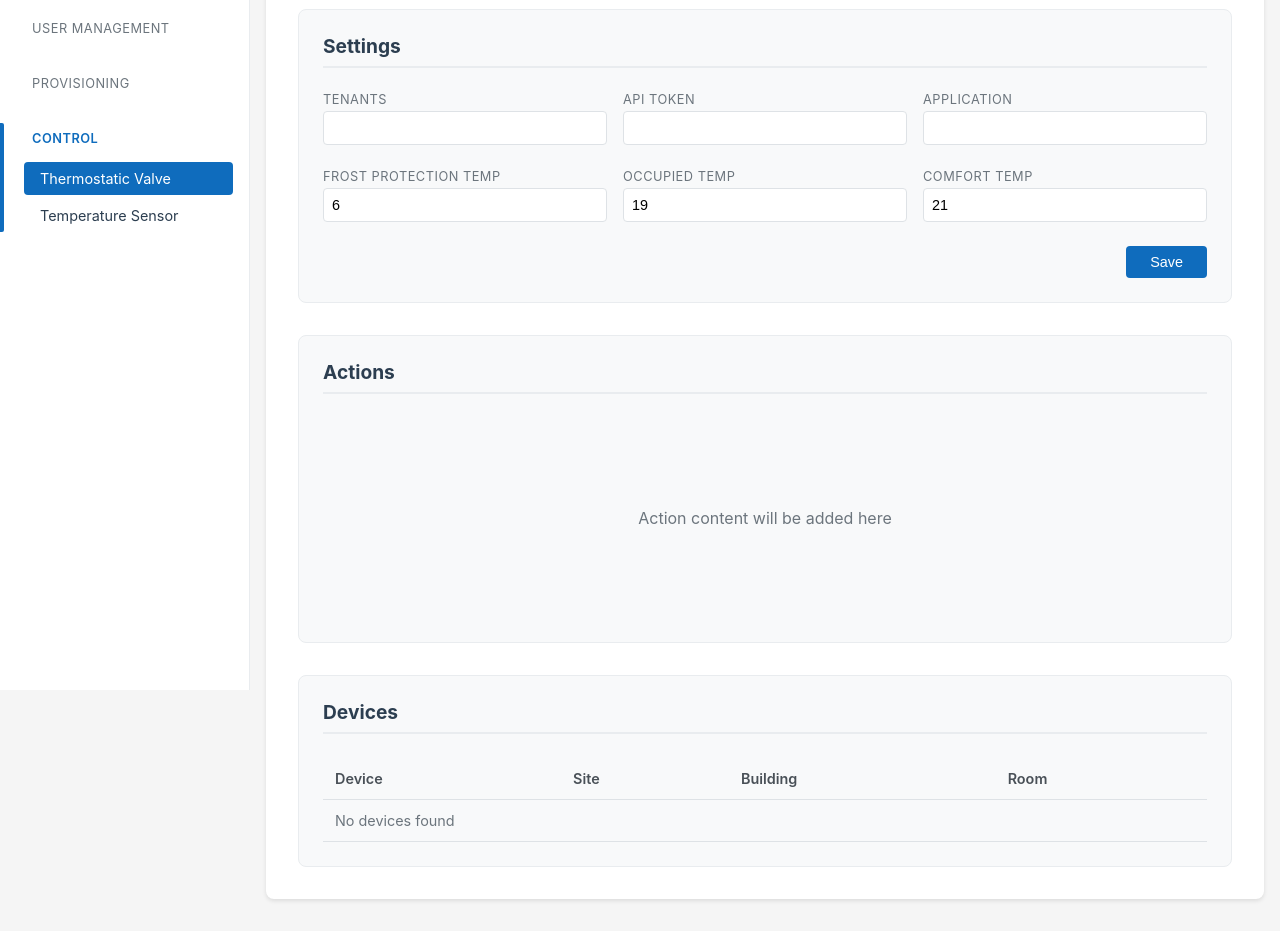
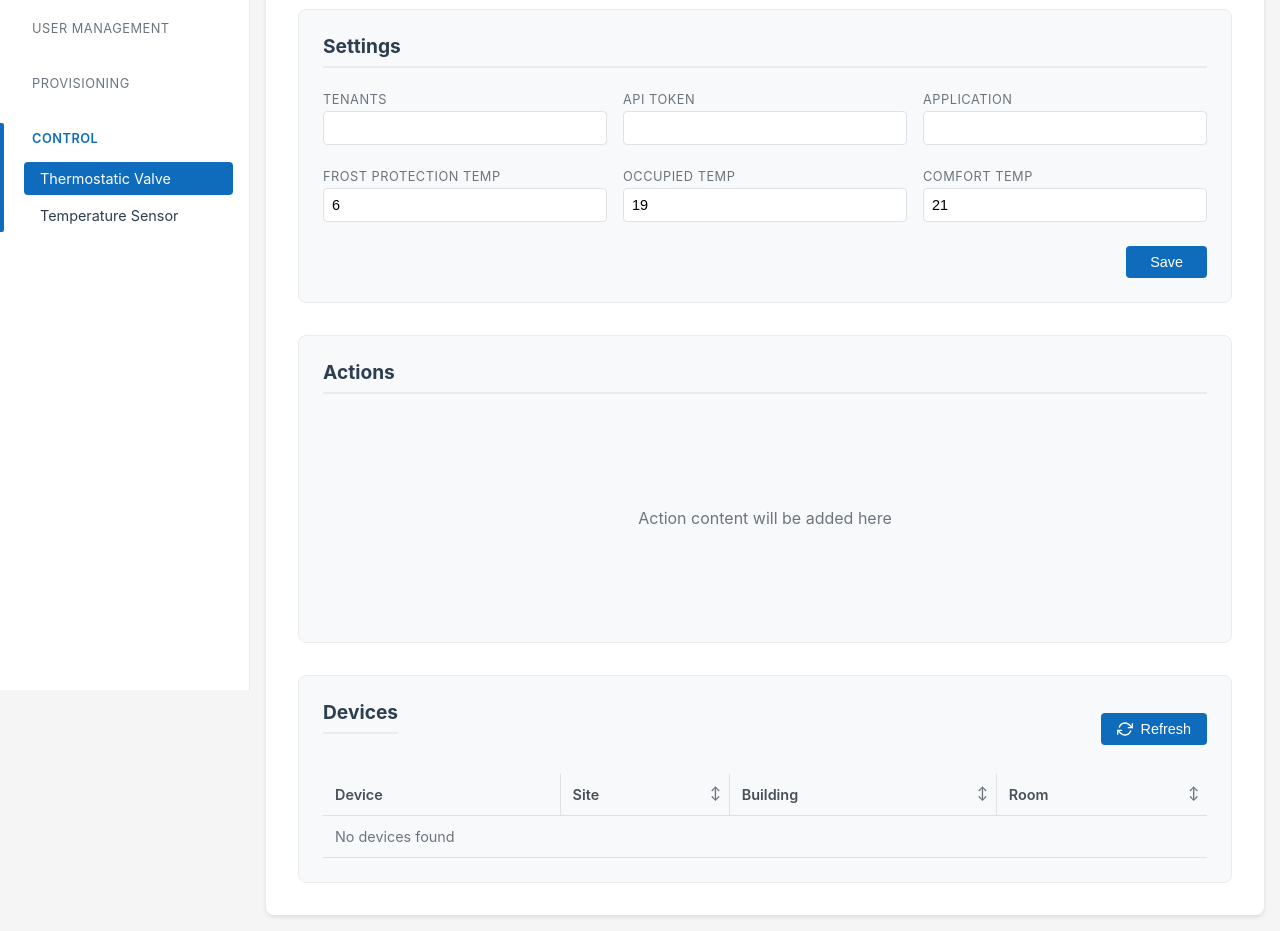
Before and after one commit to SylvainMontagny/iot-platform-webApp, a website: page public/index.html in a window 1280 px wide. Shown: the part 110-1041 px from the top of the page. Drawn offline with Linux system fonts and the light colour scheme.

Commit message:
✨ Add refresh button and filter buttons

```diff
--- a/public/index.html
+++ b/public/index.html
@@ -102,15 +102,46 @@
 
             <!-- Device Section -->
             <section class="device-section">
-              <h2>Devices</h2>
+              <div class="device-header">
+                <h2>Devices</h2>
+                <button class="refresh-button" title="Refresh devices">
+                  <svg
+                    xmlns="http://www.w3.org/2000/svg"
+                    width="16"
+                    height="16"
+                    viewBox="0 0 24 24"
+                    fill="none"
+                    stroke="currentColor"
+                    stroke-width="2"
+                    stroke-linecap="round"
+                    stroke-linejoin="round"
+                  >
+                    <path d="M23 4v6h-6"></path>
+                    <path d="M1 20v-6h6"></path>
+                    <path
+                      d="M3.51 9a9 9 0 0 1 14.85-3.36L23 10M1 14l4.64 4.36A9 9 0 0 0 20.49 15"
+                    ></path>
+                  </svg>
+                  Refresh
+                </button>
+              </div>
               <div class="table-container">
                 <table class="devices-table">
                   <thead>
                     <tr>
                       <th>Device</th>
-                      <th>Site</th>
-                      <th>Building</th>
-                      <th>Room</th>
+                      <th class="sortable">
+                        Site
+                        <span class="sort-icon">↕</span>
+                      </th>
+                      <th class="sortable">
+                        Building
+                        <span class="sort-icon">↕</span>
+                      </th>
+                      <th class="sortable">
+                        Room
+                        <span class="sort-icon">↕</span>
+                      </th>
                     </tr>
                   </thead>
                   <tbody>
--- a/public/styles.css
+++ b/public/styles.css
@@ -241,6 +241,12 @@ h2 {
   padding: 0.75rem;
   text-align: left;
   border-bottom: 1px solid #dee2e6;
+  border-right: 1px solid #dee2e6;
+}
+
+.devices-table th:last-child,
+.devices-table td:last-child {
+  border-right: none;
 }
 
 .devices-table th {
@@ -267,3 +273,63 @@ h2 {
   justify-content: center;
   color: #6c757d;
 }
+
+/* Device section styles */
+.device-header {
+  display: flex;
+  justify-content: space-between;
+  align-items: center;
+  margin-bottom: 1rem;
+}
+
+.refresh-button {
+  display: flex;
+  align-items: center;
+  gap: 0.5rem;
+  padding: 0.5rem 1rem;
+  background-color: #0f6cbd;
+  color: white;
+  border: none;
+  border-radius: 4px;
+  cursor: pointer;
+  transition: background-color 0.3s ease;
+  font-size: 0.9rem;
+}
+
+.refresh-button:hover {
+  background-color: #0b5a9e;
+}
+
+.refresh-button svg {
+  width: 16px;
+  height: 16px;
+}
+
+/* Table sorting styles */
+.sortable {
+  cursor: pointer;
+  user-select: none;
+  position: relative;
+  padding-right: 1.5rem;
+}
+
+.sortable:hover {
+  background-color: #f8f9fa;
+}
+
+.sort-icon {
+  position: absolute;
+  right: 0.5rem;
+  color: #6c757d;
+  font-size: 0.8rem;
+}
+
+.sortable.asc .sort-icon::after {
+  content: "↑";
+  color: #0f6cbd;
+}
+
+.sortable.desc .sort-icon::after {
+  content: "↓";
+  color: #0f6cbd;
+}
```
